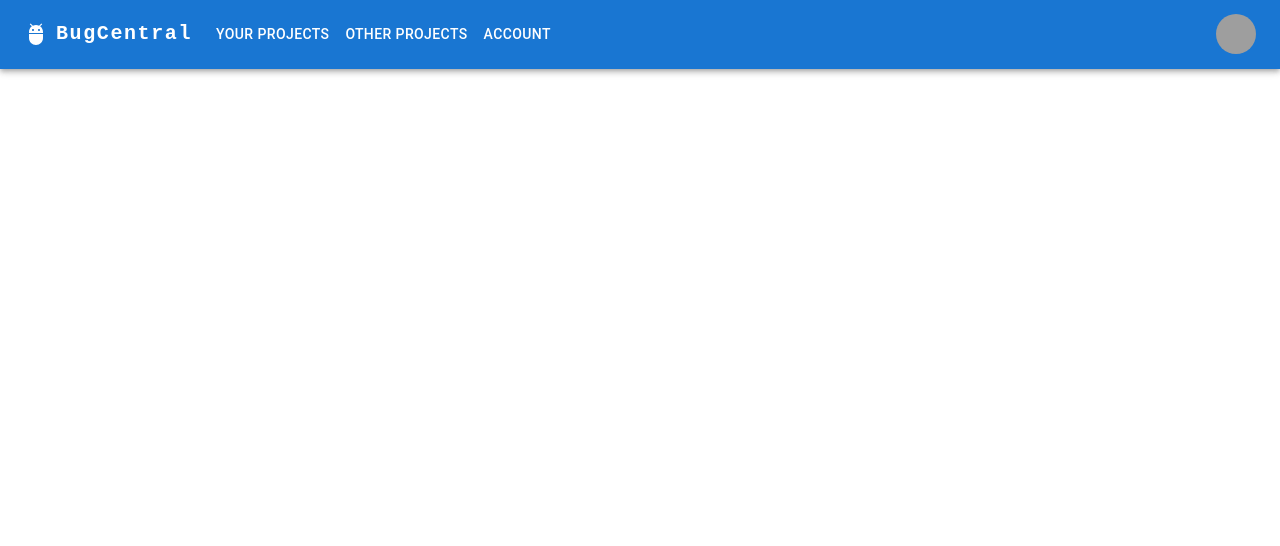
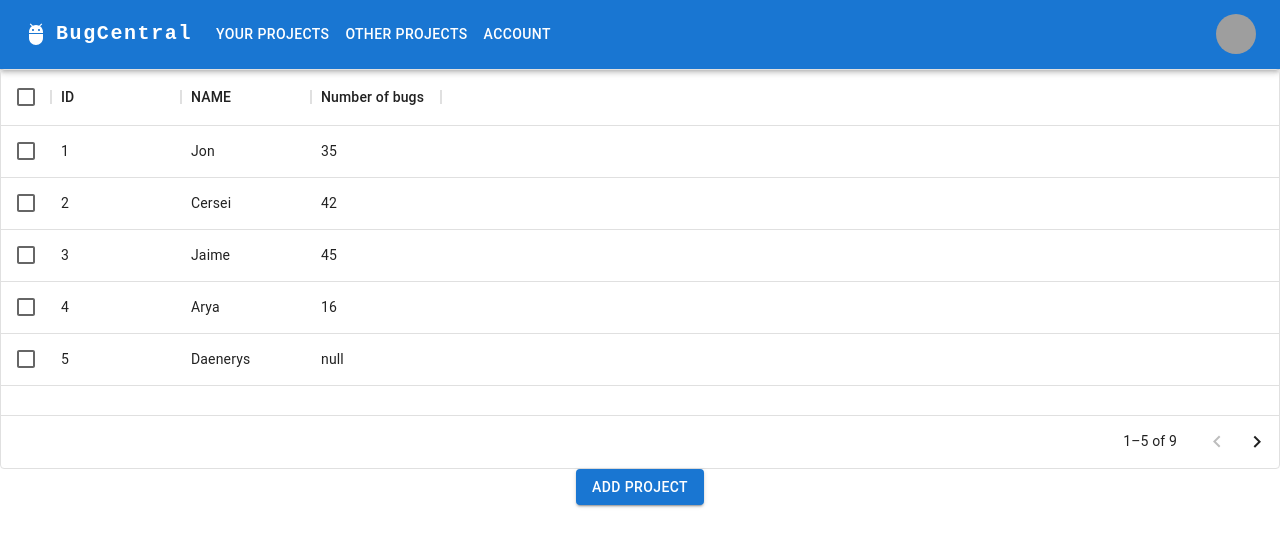
Before and after one commit to Nikki612/bug-tracking-app-webtech, a React (Create React App) app: page / in a window 1280 px wide. Shown: the top 546 px of the page. Built offline with nearby package versions, Linux system fonts and the light colour scheme; grey boxes are pictures that could not be loaded.

Commit message:
add projects table

```diff
--- a/package.json
+++ b/package.json
@@ -6,8 +6,9 @@
     "@emotion/react": "^11.10.5",
     "@emotion/styled": "^11.10.5",
     "@mui/icons-material": "^5.10.9",
-    "@mui/material": "^5.10.12",
+    "@mui/material": "^5.11.0",
     "@mui/styled-engine-sc": "^5.10.6",
+    "@mui/x-data-grid": "^5.17.16",
     "@testing-library/jest-dom": "^5.16.5",
     "@testing-library/react": "^13.4.0",
     "@testing-library/user-event": "^13.5.0",
--- a/src/App.js
+++ b/src/App.js
@@ -1,10 +1,12 @@
 import Header from './components/Header'
+import Content from './components/Content'
 import './App.css'
 
 function App() {
   return (
     <div className="App">
       <Header></Header>
+      <Content />
     </div>
   )
 }
--- a/src/components/Content.js
+++ b/src/components/Content.js
@@ -0,0 +1,12 @@
+import React from 'react'
+import DataTable from './Table'
+
+function Content() {
+  return (
+    <div>
+      <DataTable />
+    </div>
+  )
+}
+
+export default Content
--- /dev/null
+++ b/src/components/Table.js
@@ -0,0 +1,50 @@
+import * as React from 'react'
+import { DataGrid } from '@mui/x-data-grid'
+import Stack from '@mui/material/Stack'
+import Button from '@mui/material/Button'
+
+const columns = [
+  { field: 'id', headerName: 'ID', width: 130 },
+  {
+    field: 'name',
+    headerName: 'NAME',
+    width: 130,
+    valueGetter: (params) => `${params.row.firstName} `,
+  },
+
+  {
+    field: 'number of bugs',
+    headerName: 'Number of bugs',
+    description: 'This column has a value getter and is not sortable.',
+    sortable: false,
+    width: 130,
+    valueGetter: (params) => `${params.row.age}`,
+  },
+]
+
+const rows = [
+  { id: 1, lastName: 'Snow', firstName: 'Jon', age: 35 },
+  { id: 2, lastName: 'Lannister', firstName: 'Cersei', age: 42 },
+  { id: 3, lastName: 'Lannister', firstName: 'Jaime', age: 45 },
+  { id: 4, lastName: 'Stark', firstName: 'Arya', age: 16 },
+  { id: 5, lastName: 'Targaryen', firstName: 'Daenerys', age: null },
+  { id: 6, lastName: 'Melisandre', firstName: null, age: 150 },
+  { id: 7, lastName: 'Clifford', firstName: 'Ferrara', age: 44 },
+  { id: 8, lastName: 'Frances', firstName: 'Rossini', age: 36 },
+  { id: 9, lastName: 'Roxie', firstName: 'Harvey', age: 65 },
+]
+
+export default function DataTable() {
+  return (
+    <div style={{ height: 400, width: '100%' }}>
+      <DataGrid
+        rows={rows}
+        columns={columns}
+        pageSize={5}
+        rowsPerPageOptions={[5]}
+        checkboxSelection
+      />
+      <Button variant="contained">Add project</Button>
+    </div>
+  )
+}
```
Also changed, not shown: 1 other file (tests, documents, lock files or other folders).
